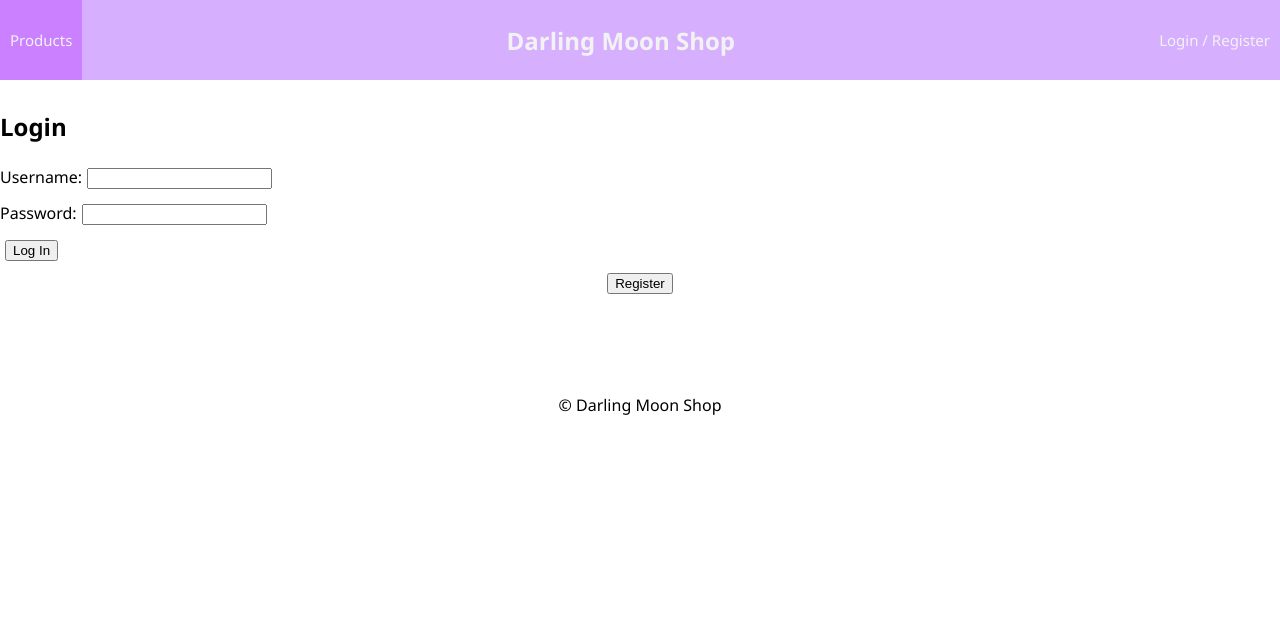
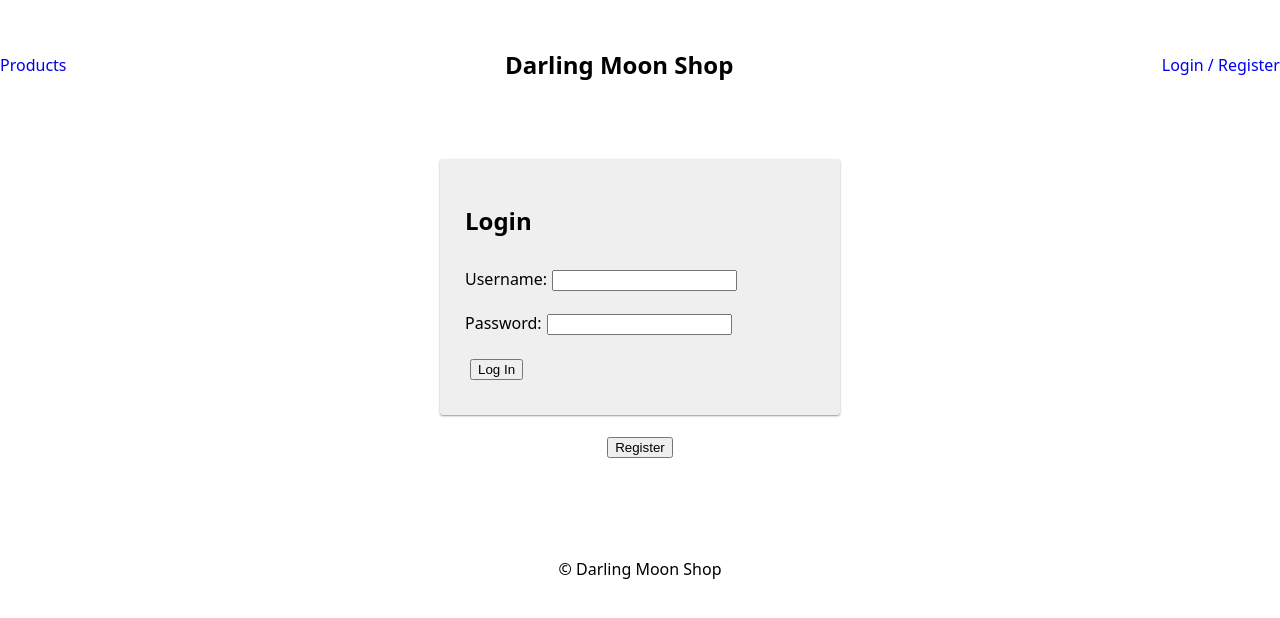
Before and after one commit to yherxx461/darling-moon-shop, a React (Vite) app: page /#/cart in a window 1280 px wide. Shown: the top 618 px of the page. Built offline with nearby package versions, Linux system fonts and the light colour scheme; no server answers.

Commit message:
commented css file and styling

```diff
--- a/src/components/AccountPage/AccountPage.css
+++ b/src/components/AccountPage/AccountPage.css
@@ -1,4 +1,4 @@
-body {
+/* body {
   background:fixed;
 }
 
--- a/src/components/AddressPage/AddressPage.css
+++ b/src/components/AddressPage/AddressPage.css
@@ -1,3 +1,4 @@
-.address-form {
+.address-form,
+input {
   text-align: center;
 }
--- a/src/components/App/App.css
+++ b/src/components/App/App.css
@@ -5,7 +5,8 @@
 }
 
 body {
-  font-family: 'Segoe UI', Tahoma, Geneva, Verdana, sans-serif;
+  font-family: system-ui, -apple-system, BlinkMacSystemFont, 'Segoe UI', Roboto,
+    Oxygen, Ubuntu, Cantarell, 'Open Sans', 'Helvetica Neue', sans-serif;
   margin: 0px;
 }
 
@@ -54,10 +55,11 @@
   width: 100%;
 } */
 
-/* .btn:hover {
-  background-color: #ca80ff;
-  text-decoration: none;
-} */
+.btn:hover {
+  background-color: transparent;
+  border-color: #008183;
+  color: #008183;
+}
 
 /* /* This line makes the "Register" and "Login" buttons look like links */
 /* .btn_asLink {
@@ -68,30 +70,28 @@
   background: none;
   font: inherit;
   color: #444;
-}
+} */
 
 .btn_asLink:hover {
   background-color: transparent;
   border-color: #008183;
   color: #008183;
 }
-*/
-*/
 
 /* --------------------------------------------------------------------------------
 Alert
 -------------------------------------------------------------------------------- */
 
-/* .alert {
+.alert {
   box-sizing: border-box;
   padding: 15px 10px;
   margin: 15px 0;
   border: 2px solid #e01616;
-  background-color: #efefef;
+  background-color: #f6f6f6;
   border-radius: 3px;
   color: #e01616;
   font-size: 0.8rem;
-} */
+}
 
 /* --------------------------------------------------------------------------------
 Form Treatment
@@ -108,7 +108,9 @@
   box-shadow: 0 1px 2px rgb(0, 0, 0, 0.4);
 }
 
-input {
+input,
+form {
   margin: 5px;
   margin-bottom: 10px;
+  align-content: center;
 }
--- a/src/components/HomePage/HomePage.css
+++ b/src/components/HomePage/HomePage.css
@@ -11,7 +11,9 @@
   text-align: center;
 }
 
-h3,
-p {
+h1,
+p,
+input {
+  margin-top: 1em;
   text-align: center;
 }
--- a/src/components/ItemizedProduct/itemizedProduct.css
+++ b/src/components/ItemizedProduct/itemizedProduct.css
@@ -1,10 +1,10 @@
-/* .itemizedProduct {
+div {
   flex-direction: column;
   margin-top: 1em;
   display: flex;
   justify-content: center;
-} */
-/*
+}
+
 .information {
   flex-direction: column;
   margin-top: 1em;
@@ -15,9 +15,9 @@
 }
 
 img {
-  max-width: 50%;
-  max-height: 15%;
+  max-width: 100%;
+  max-height: 100%;
   float: left;
   padding-left: 20%;
   border-top: 20%;
-} */
+}
--- a/src/components/Nav/Nav.css
+++ b/src/components/Nav/Nav.css
@@ -5,7 +5,7 @@
   align-items: center;
 
   margin: 0 0 30px;
-  background-color: #d7afff;
+  /* background-color: #d7afff; */
   overflow: hidden;
 }
 
@@ -16,27 +16,28 @@
 .nav-title {
   font-size: 24px;
   font-weight: 700;
-  color: #f2f2f2;
+  color: #000000;
   padding-left: 10px;
-  margin: 0;
+  align-items: center;
+  margin: 2em;
 }
 
-.navLink {
+/* .navLink {
   display: inline-block;
-  color: #f2f2f2;
-  background-color: #d7afff;
-  text-align: center;
+  color: #131111; */
+/* background-color: #d7afff; */
+/* text-align: center;
   padding: 30px 10px;
   text-decoration: none;
-  font-size: 15px;
+  font-size: 15px; */
 
-  /* these last two make the logout button in
+/* these last two make the logout button in
   the nav bar look like another link */
-  border: none;
+/* border: none;
   cursor: pointer;
   outline: 0;
-}
+} */
 
-.navLink:hover {
+/* .navLink:hover {
   background-color: #ca80ff;
-}
+} */
--- a/src/components/ProductsPage/ProductsPage.css
+++ b/src/components/ProductsPage/ProductsPage.css
@@ -1,4 +1,4 @@
-.container {
+/* .container {
   margin: 3em;
   margin-top: 3em;
 }
@@ -8,4 +8,4 @@
   width: 250px;
   height: 250px;
   justify-content: center;
-}
+} */
--- a/src/components/ShoppingCart/ShoppingCart.css
+++ b/src/components/ShoppingCart/ShoppingCart.css
@@ -1,8 +1,8 @@
-/* h3 {
+h3 {
   text-align: center;
 }
 
 .totalCost,
 .btn {
   justify-content: center;
-} */
+}
```
